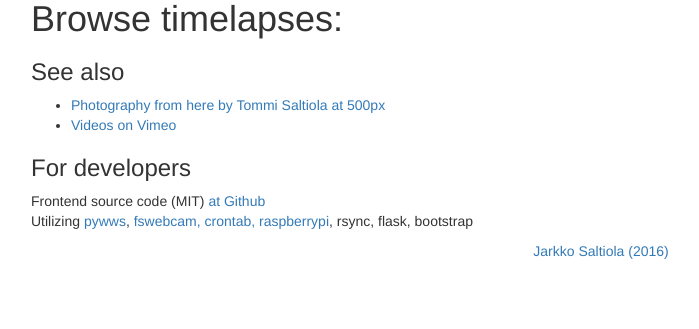
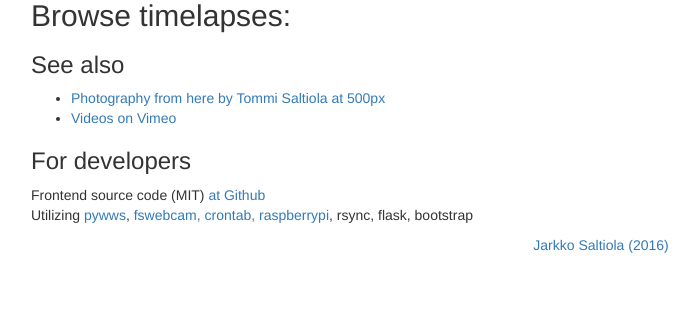
Before and after one commit to jasalt/weatherlapse, a Python web app: template app/templates/home.html in a window 1280 px wide. Shown: the part 471-800 px from the top of the page, without its empty margins (39-738 px from the left). Run offline with Jinja, Linux system fonts and the light colour scheme; the template is opened without the code that fills it, so the values that code supplies are empty.

Commit message:
Link to full size image.

```diff
--- a/app/templates/home.html
+++ b/app/templates/home.html
@@ -12,14 +12,14 @@
 
 <div class="well well-sm">
 {% if last_capture is not none %}
-    <img class="img-responsive" alt="Latest captured image" src="/last-capture"/>
+    <a href="/last-capture"><img class="img-responsive" alt="Latest captured image" src="/last-capture"/></a>
     <p class="text-center">Captured on <strong>{{last_capture}}</strong></p>
     {% else %}
 <p>Waiting for camera...</p>
 {% endif %}
 </div>
 
-<h1>Browse timelapses:</h1>
+<h2>Browse timelapses:</h2>
 
 {% for year, months in videos.items() %}
 <h3>{{ year }}</h3>
```
